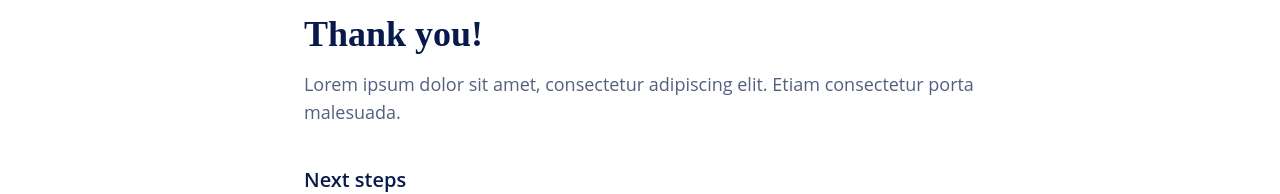
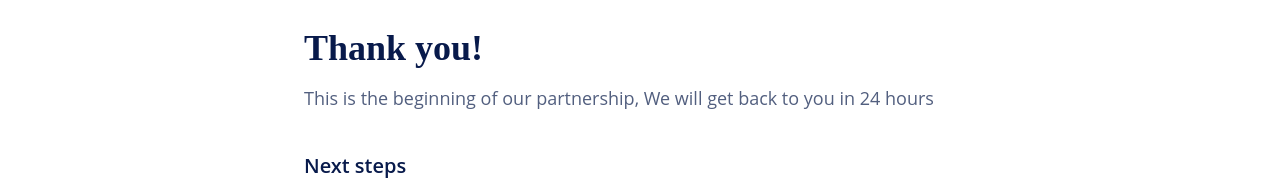
Before and after one commit to hthab1/Firstclassoutsourcing, a React (Create React App) app: page /thankyou in a window 1280 px wide. Shown: the part 184-378 px from the top of the page. Built offline with nearby package versions, Linux system fonts and the light colour scheme.

Commit message:
questionare copy done

```diff
--- a/src/pages/Question1Page.jsx
+++ b/src/pages/Question1Page.jsx
@@ -60,8 +60,7 @@ function Question1Page() {
             What is your industry?
           </span>
           <p className="text-darkGray fontOpenSans text-base md:text-lg font-normal mt-4">
-            Lorem ipsum dolor sit amet, consectetur adipiscing elit. Etiam
-            consectetur porta malesuada.
+            Tell us about the industry in which your company operates.
           </p>
           <label
             htmlFor=""
--- a/src/pages/Question2Page.jsx
+++ b/src/pages/Question2Page.jsx
@@ -42,7 +42,7 @@ function Question2Page() {
   };
 
   const handleSelect = (id) => {
-    setError(false)
+    setError(false);
     if (selectedRoles?.find((role) => role?.id === id)) {
       let filteredValues = [];
       const filtered = selectedRoles.filter((role) => role?.id !== id);
@@ -82,8 +82,7 @@ function Question2Page() {
             What role would you like to hire?
           </span>
           <p className="text-darkGray fontOpenSans text-base md:text-lg font-normal mt-4">
-            Lorem ipsum dolor sit amet, consectetur adipiscing elit. Etiam
-            consectetur porta malesuada.
+            Choose the type of professionals you are looking for.
           </p>
           <label
             htmlFor=""
--- a/src/pages/Question3Page.jsx
+++ b/src/pages/Question3Page.jsx
@@ -155,8 +155,7 @@ function Question3Page() {
             Success! Let’s contact
           </span>
           <p className="text-darkGray fontOpenSans text-base md:text-lg font-normal mt-4">
-            Lorem ipsum dolor sit amet, consectetur adipiscing elit. Etiam
-            consectetur porta malesuada.
+            Please enter your email and full name so that we can get back to you
           </p>
           <MailchimpSubscribe
             url={ConfigUrl.postUrl}
--- a/src/pages/ThankyouPage.jsx
+++ b/src/pages/ThankyouPage.jsx
@@ -27,8 +27,8 @@ function ThankyouPage() {
             Thank you!
           </span>
           <p className="text-darkGray fontOpenSans text-base md:text-lg font-normal mt-4">
-            Lorem ipsum dolor sit amet, consectetur adipiscing elit. Etiam
-            consectetur porta malesuada.
+            This is the beginning of our partnership, We will get back to you in
+            24 hours
           </p>
           <span className="text-secondary fontOpenSans mt-10 font-semibold text-lg md:text-xl">
             Next steps
```
